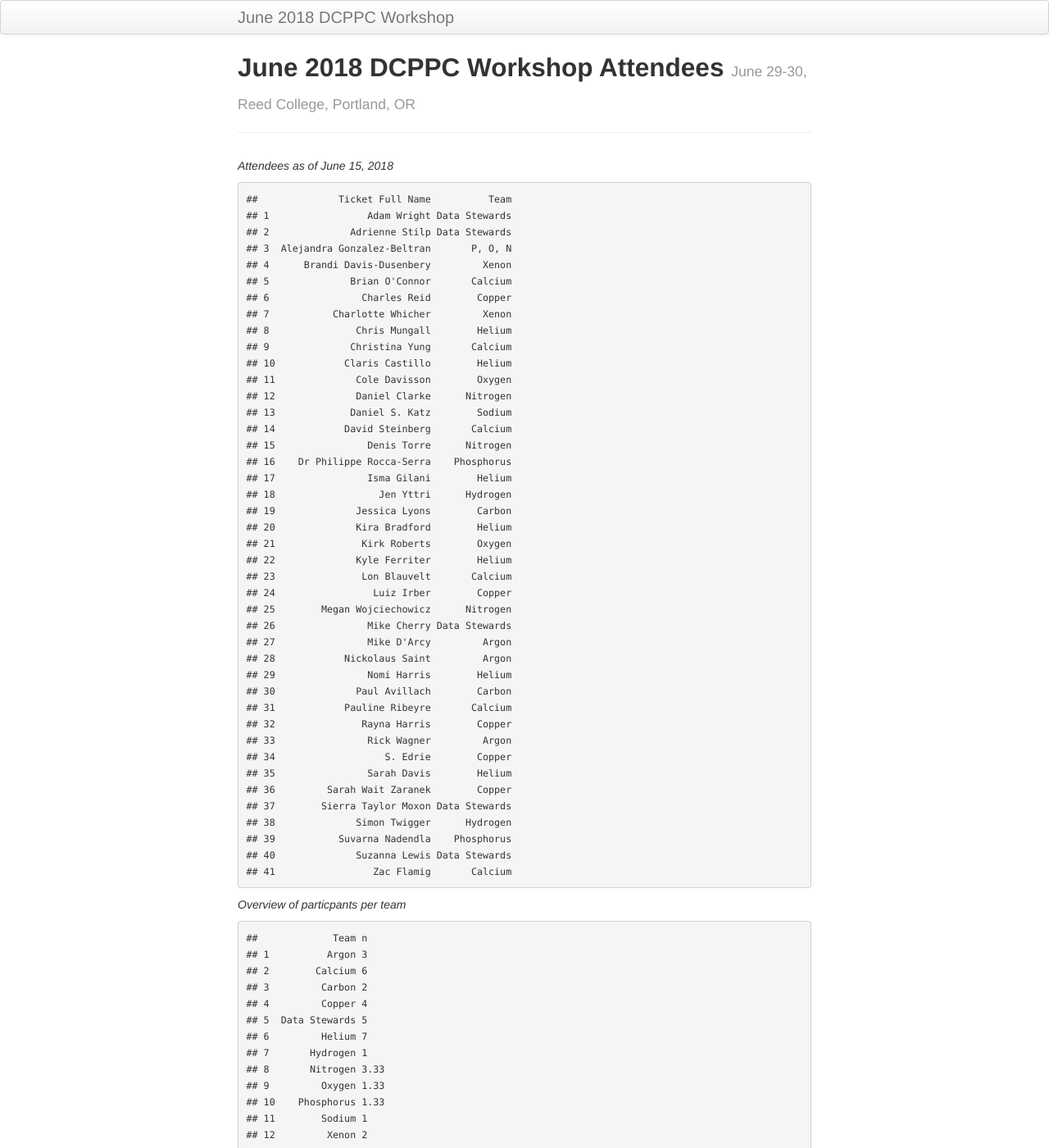
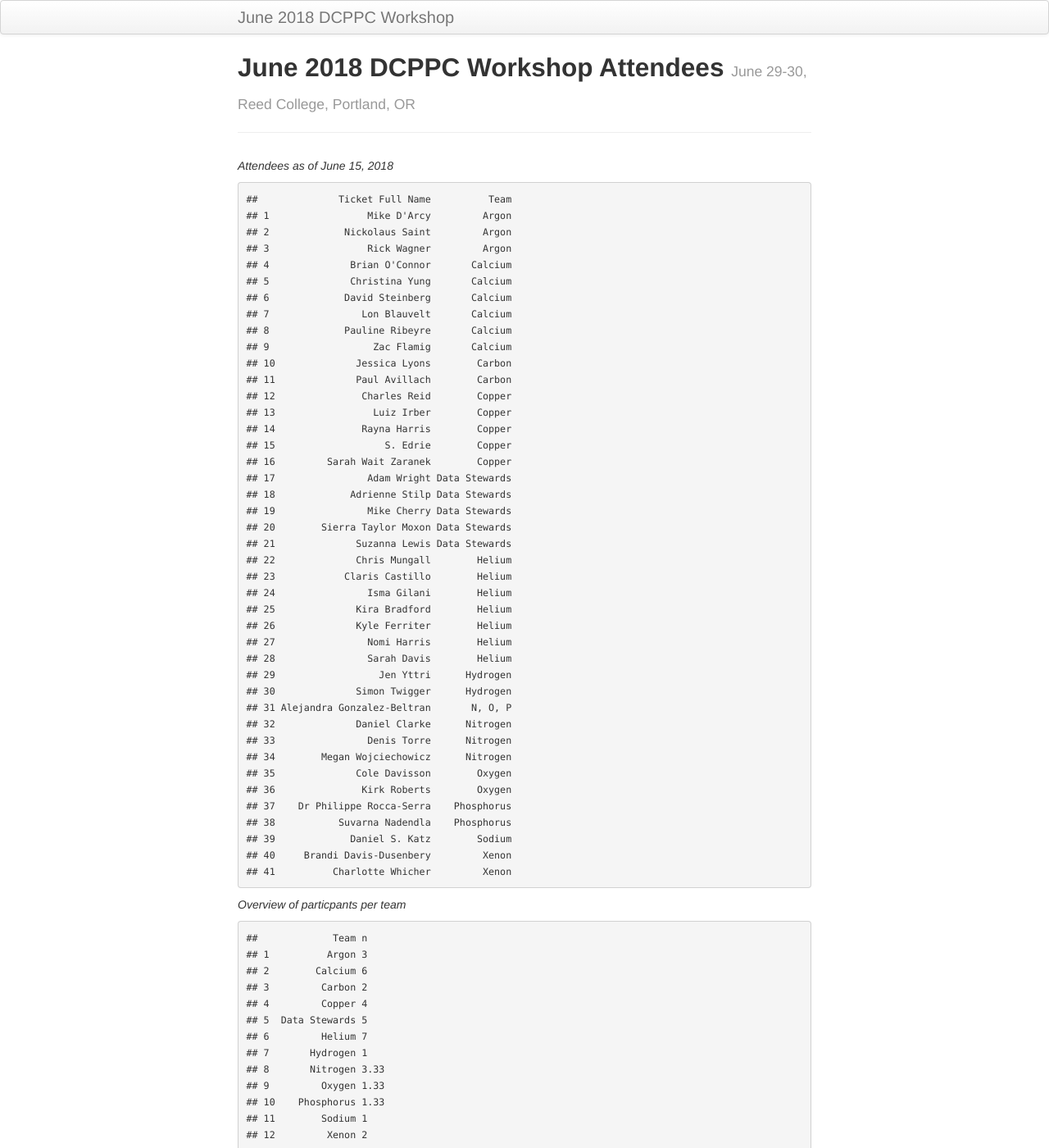
Before and after one commit to dcppc/2018-june-workshop, a Jekyll site: the page built from docs/attendees.md, in a window 1280 px wide and 1400 px high. Shown: the whole window at 82% size. Built offline with Jekyll 4.4.1, drawn with Linux system fonts in a browser that asks for light colours.

```diff
--- a/docs/attendees.md
+++ b/docs/attendees.md
@@ -7,47 +7,47 @@ tagline: June 29-30, Reed College, Portland, OR
 _Attendees as of June 15, 2018_
 
     ##              Ticket Full Name          Team
-    ## 1                 Adam Wright Data Stewards
-    ## 2              Adrienne Stilp Data Stewards
-    ## 3  Alejandra Gonzalez-Beltran       P, O, N
-    ## 4      Brandi Davis-Dusenbery         Xenon
-    ## 5              Brian O'Connor       Calcium
-    ## 6                Charles Reid        Copper
-    ## 7           Charlotte Whicher         Xenon
-    ## 8               Chris Mungall        Helium
-    ## 9              Christina Yung       Calcium
-    ## 10            Claris Castillo        Helium
-    ## 11              Cole Davisson        Oxygen
-    ## 12              Daniel Clarke      Nitrogen
-    ## 13             Daniel S. Katz        Sodium
-    ## 14            David Steinberg       Calcium
-    ## 15                Denis Torre      Nitrogen
-    ## 16    Dr Philippe Rocca-Serra    Phosphorus
-    ## 17                Isma Gilani        Helium
-    ## 18                  Jen Yttri      Hydrogen
-    ## 19              Jessica Lyons        Carbon
-    ## 20              Kira Bradford        Helium
-    ## 21               Kirk Roberts        Oxygen
-    ## 22              Kyle Ferriter        Helium
-    ## 23               Lon Blauvelt       Calcium
-    ## 24                 Luiz Irber        Copper
-    ## 25        Megan Wojciechowicz      Nitrogen
-    ## 26                Mike Cherry Data Stewards
-    ## 27                Mike D'Arcy         Argon
-    ## 28            Nickolaus Saint         Argon
-    ## 29                Nomi Harris        Helium
-    ## 30              Paul Avillach        Carbon
-    ## 31            Pauline Ribeyre       Calcium
-    ## 32               Rayna Harris        Copper
-    ## 33                Rick Wagner         Argon
-    ## 34                   S. Edrie        Copper
-    ## 35                Sarah Davis        Helium
-    ## 36         Sarah Wait Zaranek        Copper
-    ## 37        Sierra Taylor Moxon Data Stewards
-    ## 38              Simon Twigger      Hydrogen
-    ## 39           Suvarna Nadendla    Phosphorus
-    ## 40              Suzanna Lewis Data Stewards
-    ## 41                 Zac Flamig       Calcium
+    ## 1                 Mike D'Arcy         Argon
+    ## 2             Nickolaus Saint         Argon
+    ## 3                 Rick Wagner         Argon
+    ## 4              Brian O'Connor       Calcium
+    ## 5              Christina Yung       Calcium
+    ## 6             David Steinberg       Calcium
+    ## 7                Lon Blauvelt       Calcium
+    ## 8             Pauline Ribeyre       Calcium
+    ## 9                  Zac Flamig       Calcium
+    ## 10              Jessica Lyons        Carbon
+    ## 11              Paul Avillach        Carbon
+    ## 12               Charles Reid        Copper
+    ## 13                 Luiz Irber        Copper
+    ## 14               Rayna Harris        Copper
+    ## 15                   S. Edrie        Copper
+    ## 16         Sarah Wait Zaranek        Copper
+    ## 17                Adam Wright Data Stewards
+    ## 18             Adrienne Stilp Data Stewards
+    ## 19                Mike Cherry Data Stewards
+    ## 20        Sierra Taylor Moxon Data Stewards
+    ## 21              Suzanna Lewis Data Stewards
+    ## 22              Chris Mungall        Helium
+    ## 23            Claris Castillo        Helium
+    ## 24                Isma Gilani        Helium
+    ## 25              Kira Bradford        Helium
+    ## 26              Kyle Ferriter        Helium
+    ## 27                Nomi Harris        Helium
+    ## 28                Sarah Davis        Helium
+    ## 29                  Jen Yttri      Hydrogen
+    ## 30              Simon Twigger      Hydrogen
+    ## 31 Alejandra Gonzalez-Beltran       N, O, P
+    ## 32              Daniel Clarke      Nitrogen
+    ## 33                Denis Torre      Nitrogen
+    ## 34        Megan Wojciechowicz      Nitrogen
+    ## 35              Cole Davisson        Oxygen
+    ## 36               Kirk Roberts        Oxygen
+    ## 37    Dr Philippe Rocca-Serra    Phosphorus
+    ## 38           Suvarna Nadendla    Phosphorus
+    ## 39             Daniel S. Katz        Sodium
+    ## 40     Brandi Davis-Dusenbery         Xenon
+    ## 41          Charlotte Whicher         Xenon
 
 
 _Overview of particpants per team_
```
